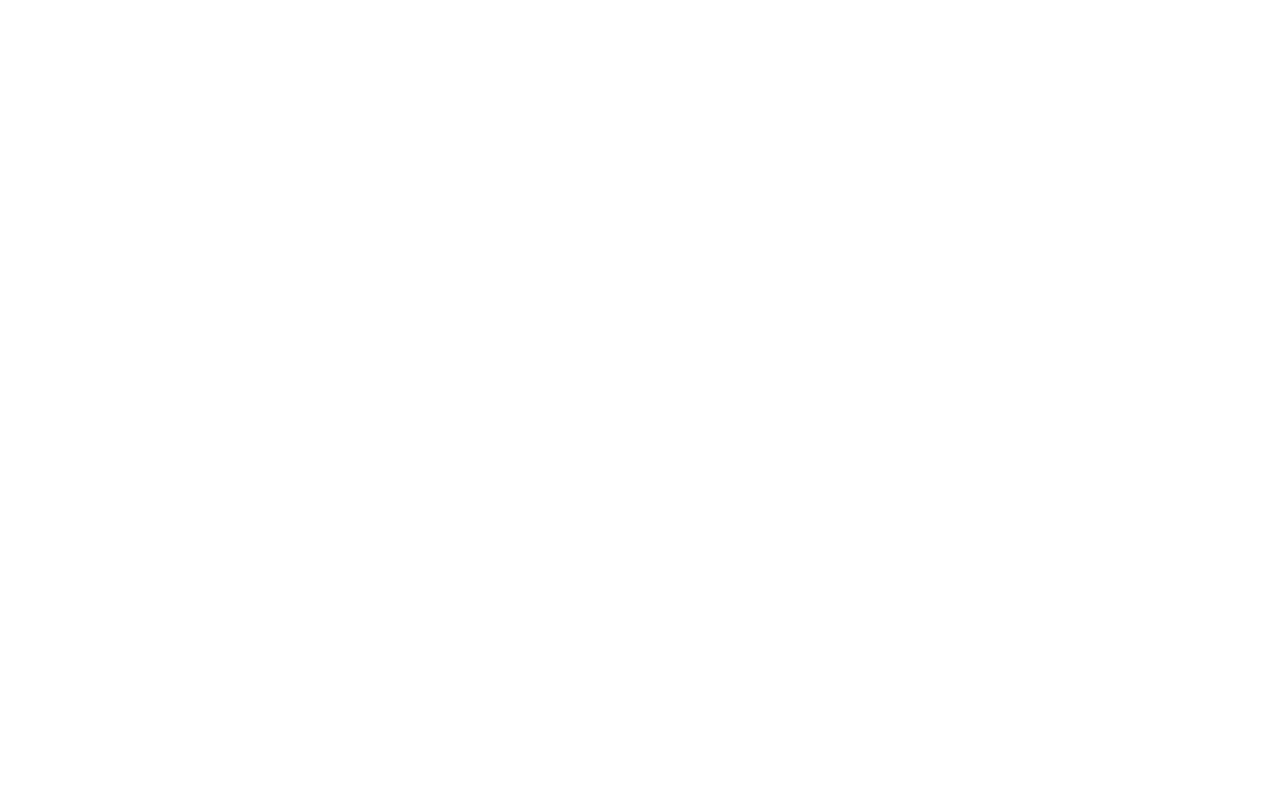
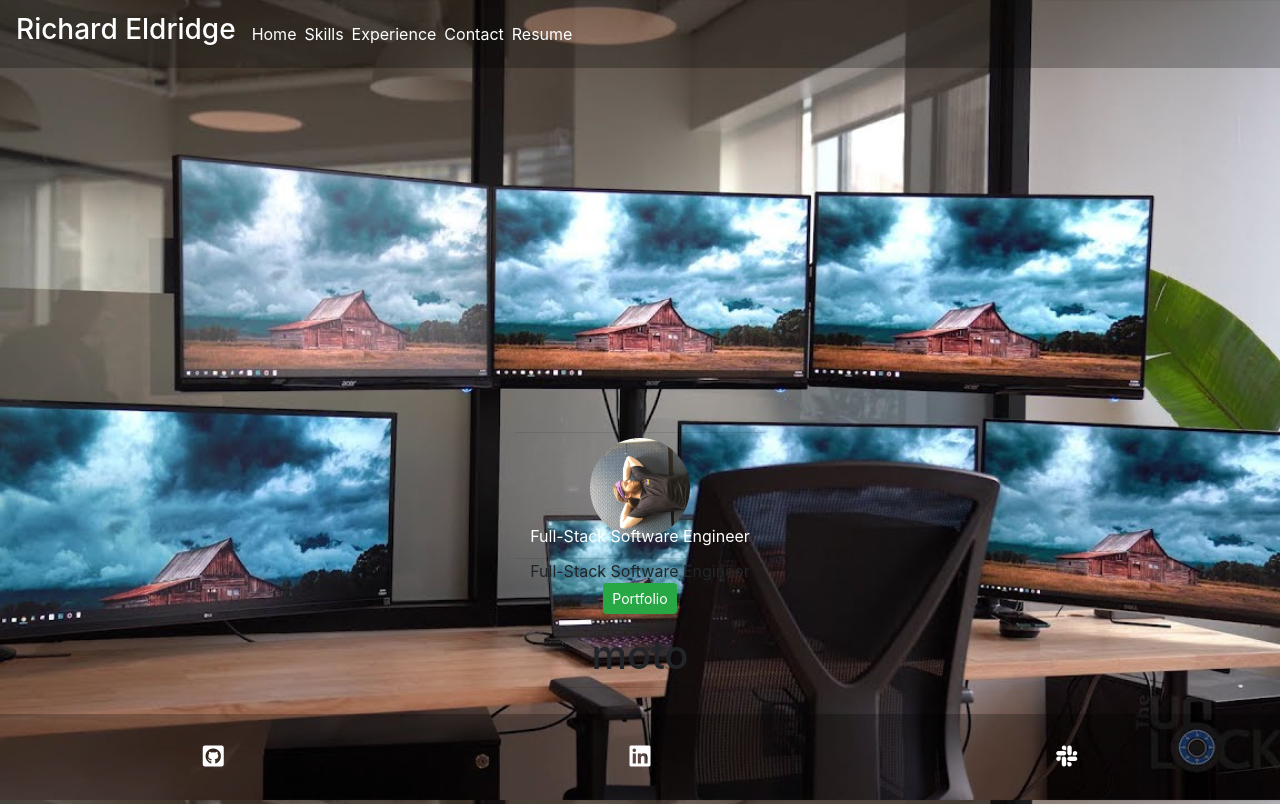
Before and after one commit to Richardaeld/UCD, a plain HTML site: page index.html in a window 1280 px wide. Shown: the top 804 px of the page. Drawn offline with nearby package versions, Linux system fonts and the light colour scheme.

Commit message:
basic design(header, footer, picture) for proof of concept updated

```diff
--- a/css/style.css
+++ b/css/style.css
@@ -1 +1,165 @@
-basic style
+* {
+    margin: 0;
+    padding: 0;
+    border: 0;
+}
+body {
+
+   background-color: rgb(87, 86, 83);
+    height: 140vh;
+
+    background: url("../photo/first.jpg") no-repeat center center fixed;
+    -webkit-background-size: cover;
+    -moz-background-size: cover;
+    -o-background-size: cover;
+    background-size: cover;
+
+    display:flex;
+    align-items: center;
+    justify-content: center;
+
+    position: relative;
+
+
+}
+
+/* Altering  nav bar  */
+
+.navalert-container {
+    position: fixed;
+    top: 0;
+    left: 0;
+    padding-left: 0;
+    padding-right: 0;
+    z-index: 1;
+
+}
+
+.navalert-container a {
+    display: inline-block;
+}
+
+.navbar {
+    margin-bottom: 0;
+    border: 0;
+    width: 100%;
+    background-color: rgba(0,0,0,.25);
+    color: #ffffff;
+
+
+}
+
+}
+.navbar .navbar-toggler {
+    border:0;
+}
+
+.header div nav {
+   background-color: rgb(87, 86, 83);
+}
+
+hr {
+    margin: 0;
+}
+.header {
+    text-align: center;
+    margin: 0;
+    padding: 0;
+}
+
+.header div {
+    padding: 0;
+}
+
+
+.callout {
+   /*position: relative;*/
+    padding-top: 5px;
+    /*background-color: black;*/
+}
+
+.callout div {
+    text-align: center;
+    position: relative;
+   /* position: absolute; */
+    color: #ffffff;
+    /*background-color:rgba(90, 90, 90, .5);*/
+    top: -25%;
+    max-height: 120px;
+}
+
+.callout div p {
+    color: #ffffff;
+}
+
+
+.callout img {
+    height: 100px;
+    border-radius: 50%;
+
+}
+/*
+.callout-container {
+    height: 100vh;
+
+    background: url("../photo/first.jpg") no-repeat center center fixed;
+    -webkit-background-size: cover;
+    -moz-background-size: cover;
+    -o-background-size: cover;
+    background-size: cover;
+
+    display:flex;
+    align-items: center;
+    justify-content: center;
+
+    position: relative;
+}
+*/
+.job-apply {
+    text-align: center;
+}
+
+.moto {
+    text-align: center;
+}
+
+
+.networks {
+    text-align: center;
+    left: 0;
+    width: 100%;
+
+    margin: 0px;
+    bottom: 0;
+    position: fixed;
+   /* align-items: bottom;*/
+    background-color: transparent;
+    color: #ffffff;
+    font-size: 150%;
+    z-index: 1;
+    background-color: rgba(0,0,0,.25);
+}
+
+.networks li {
+    display: inline;
+}
+
+.networks i {
+    color: #ffffff;
+}
+
+.networks a{
+    color: #ffffff;
+}
+
+footer ul li {
+    text-decoration: none;
+    background: transparent;
+    z-index: 1;
+    padding: 25px;
+    color: red;
+}
+
+footer ul {
+    list-style-type: none;
+}
--- a/index.html
+++ b/index.html
@@ -1,12 +1,102 @@
 <!DOCTYPE html>
 <html lang="en">
+
 <head>
-    <meta charset="UTF-8">
-    <meta name="viewport" content="width=device-width, initial-scale=1.0">
-    <meta http-equiv="X-UA-Compatible" content="ie=edge">
-    <title>Document</title>
+	<meta charset="UTF-8" />
+	<meta name="viewport" content="width=device-width, initial-scale=1.0" />
+	<meta http-equiv="X-UA-Compatible" content="ie=edge" />
+	<title>Richard E.'s working resume</title>
+
+	<link rel="stylesheet" href="https://stackpath.bootstrapcdn.com/bootstrap/4.5.0/css/bootstrap.min.css"
+		integrity="sha384-9aIt2nRpC12Uk9gS9baDl411NQApFmC26EwAOH8WgZl5MYYxFfc+NcPb1dKGj7Sk" crossorigin="anonymous" />
+
+	<link rel="stylesheet" href="css/style.css">
+
+    <link rel="stylesheet" href="https://use.fontawesome.com/releases/v5.6.3/css/all.css" integrity="sha384-UHRtZLI+pbxtHCWp1t77Bi1L4ZtiqrqD80Kn4Z8NTSRyMA2Fd33n5dQ8lWUE00s/" crossorigin="anonymous"/>
 </head>
+
 <body>
 
-</body>
+	<article>
+		<!-- Nav  -->
+
+		<!--<div class="row header container"> -->
+			<div class="container-fluid navalert-container">
+				<nav class="navbar navbar-dark navbar-expand-sm">
+
+					<a href="/" class="navbar-brand name"><h3> Richard Eldridge</h3> </a>
+					<button class="navbar-toggler ml-auto" type="button" data-toggle="collapse" data-target="#navbarNavDropdown" aria-controls="navbarNavDropdown" aria-expanded="false" aria-label="Toggle navigation">
+					<span class="navbar-toggler-icon"></span></button>
+
+					<div class="collapse navbar-collapse" id="navbarNavDropdown">
+						<ul class="navbar-nav mr-auto">
+							<li class="active nav-item mr-2"> Home </li>
+							<li class="nav-item mr-2"> Skills </li>
+							<li class="nav-item mr-2"> Experience </li>
+							<li class="nav-item mr-2"> Contact </li>
+							<li class="nav-item mr-2"> Resume </li>
+						</ul>
+					</div>
+
+				</nav>
+			</div>
+		<!--</div>-->
+
+		<hr>
+
+		<!--  call out  -->
+		<div class="container-fluid callout-container">
+			<div class="row callout">
+				<div class="col-12">
+					<p> <img src="photo/Id.jpg" alt="Profile picture of Richard E."></p>
+						<div>
+							<p> Full-Stack Software Engineer</p>
+						</div>
+				</div>
+
+			</div>
+		</div>
+		<hr>
+
+		<!-- position applying for -->
+		<section>
+			<div class="container job-apply" <h1>Full-Stack Software Engineer</h1>
+
+				<p><button class="btn btn-sm btn-success">Portfolio</button></p>
+			</div>
+		</section>
+		<hr>
+		<!--  moto/personal info  -->
+		<section>
+			<div class="container moto">
+				<h1>moto</h1>
+			</div>
+		</section>
+		<hr>
+		<!--  footer  -->
+		<footer>
+        <div class="container">
+        <div class="row">
+            <ul class="networks row">
+                <li class="col-4"><a href="https://github.com" target="_blank"> <i class="fab fa-github-square"></i>  </a></li>
+                <li class="col-4"><a href="https://www.linkedin.com/in/richard-eldridge-4200221ab/" target="_blank"> <i class="fab fa-linkedin"></i>  </a></li>
+                <li class="col-4"><a href="https://slack.com/" target="_blank"> <i class="fab fa-slack"></i> </a>
+            </ul>
+
+		</footer>
+	</article>
+
+	<script src="https://code.jquery.com/jquery-3.5.1.slim.min.js"
+		integrity="sha384-DfXdz2htPH0lsSSs5nCTpuj/zy4C+OGpamoFVy38MVBnE+IbbVYUew+OrCXaRkfj" crossorigin="anonymous">
+	</script>
+	<script src="https://cdn.jsdelivr.net/npm/popper.js@1.16.0/dist/umd/popper.min.js"
+		integrity="sha384-Q6E9RHvbIyZFJoft+2mJbHaEWldlvI9IOYy5n3zV9zzTtmI3UksdQRVvoxMfooAo" crossorigin="anonymous">
+	</script>
+	<script src="https://stackpath.bootstrapcdn.com/bootstrap/4.5.0/js/bootstrap.min.js"
+		integrity="sha384-OgVRvuATP1z7JjHLkuOU7Xw704+h835Lr+6QL9UvYjZE3Ipu6Tp75j7Bh/kR0JKI" crossorigin="anonymous">
+	</script>
+
+
+		</body>
+
 </html>
```
Also changed, not shown: photo/Id.jpg (added), photo/first.jpg (added), photo/propic.jpg (added).
